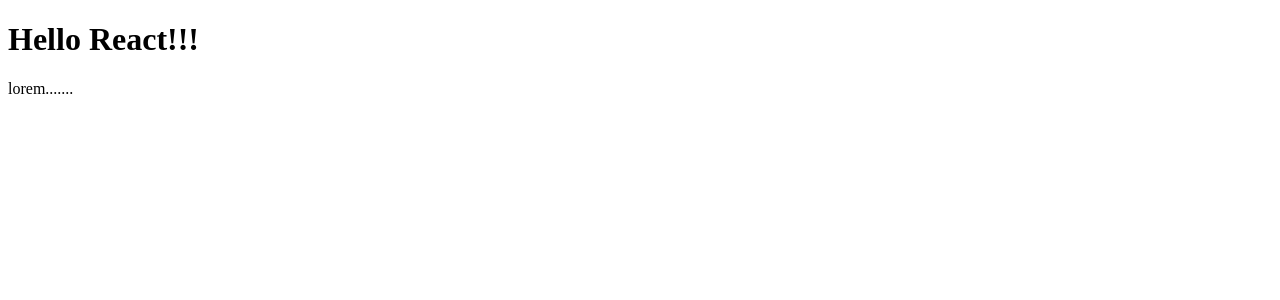
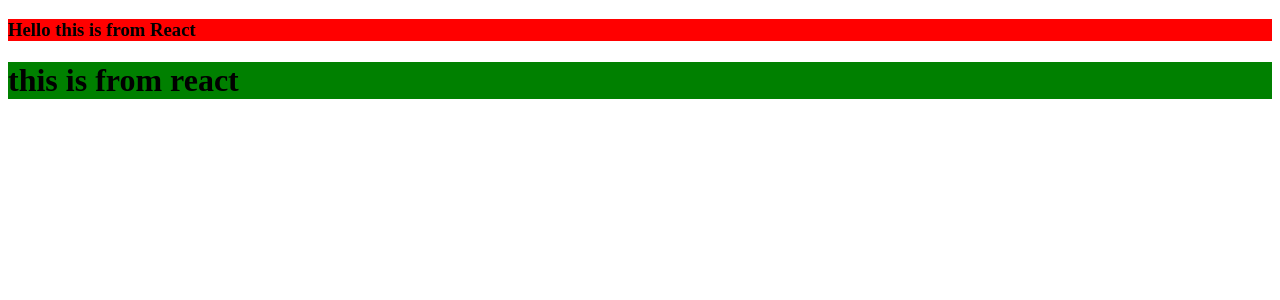
Before and after one commit to Mahesh72003/React, a React (Vite) app: page / in a window 1280 px wide. Shown: the top 300 px of the page. Built offline with nearby package versions, Linux system fonts and the light colour scheme.

Commit message:
Set up basic React app with inline styles

```diff
--- a/App.js
+++ b/App.js
@@ -1,16 +1,21 @@
 
 import React from "react";
 import ReactDOM from "react-dom/client";
-const struct = React.createElement(
-    "div",
-    { id: "secondDiv" },
-    React.createElement("h1", {}, "Hello React!!!"),
-    React.createElement("p", {}, "lorem.......")
 
+const style={
+    backgroundColor:"green"
+}
+const App = (
+    <div>
+        <div style={{backgroundColor:"red"}}>
+            <h3>Hello this is from React</h3>
+        </div>
 
+        <h1 style={style}>this is from react</h1>
+    </div>
+);
 
-);
 
 const root = ReactDOM.createRoot(document.getElementById("root"));
 
-root.render(struct);
+root.render(App);
```
